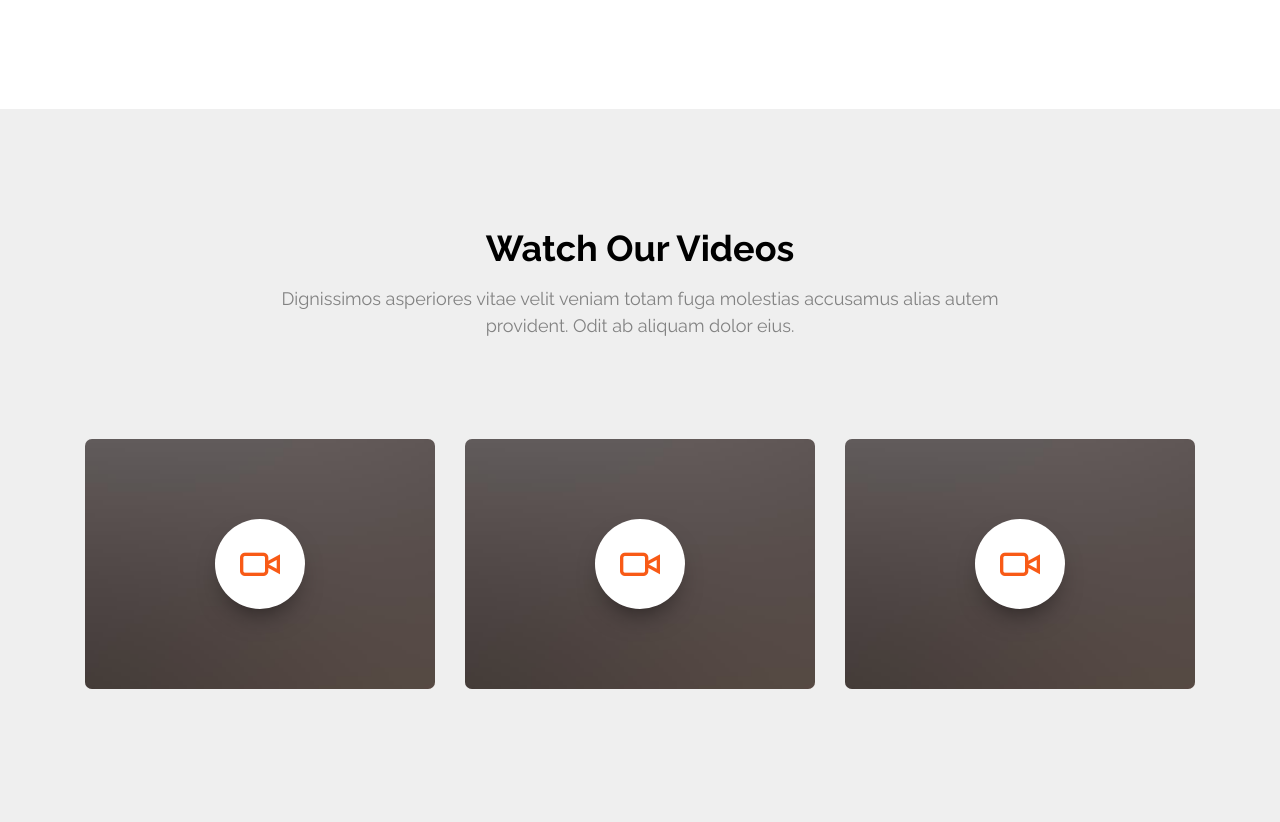
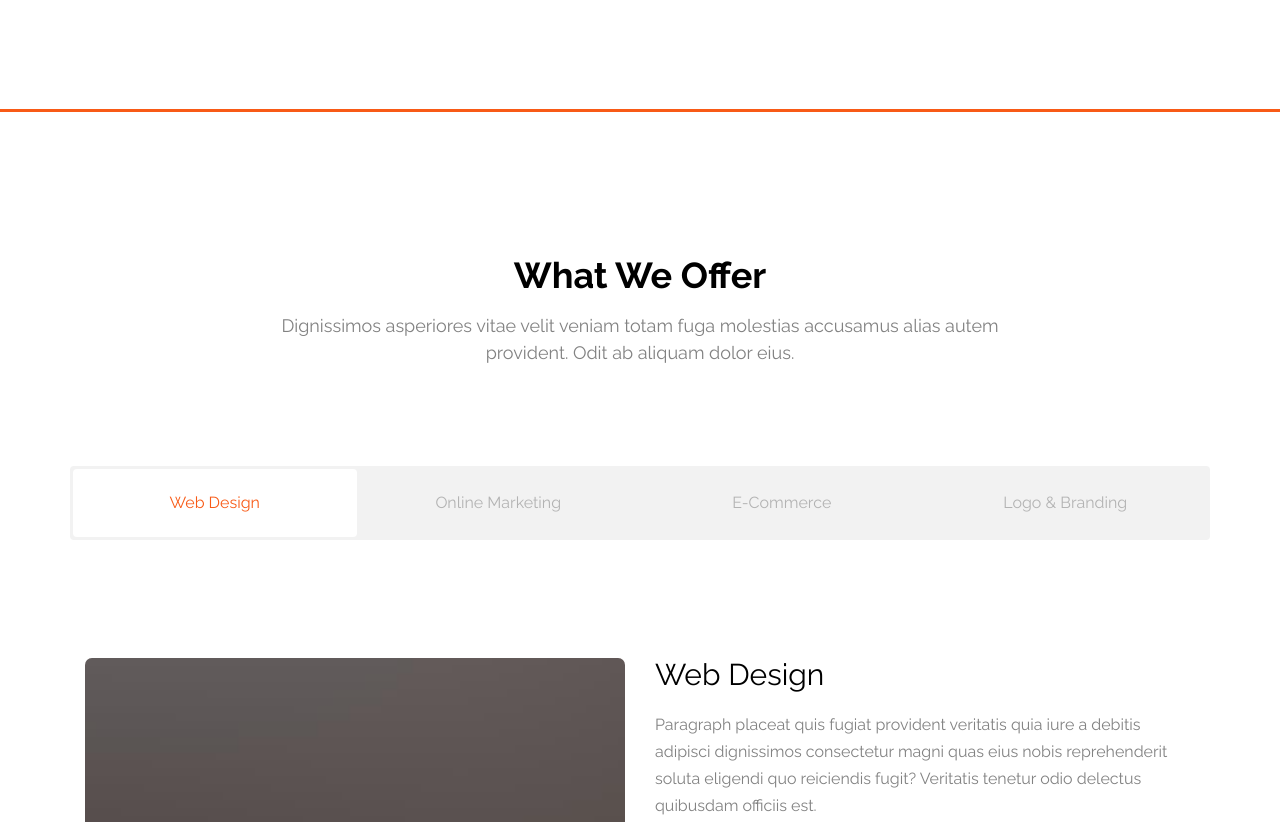
Before and after one commit to garabavlad/Multi-CoolTeam, a plain HTML site: page Web Platform/index.html in a window 1280 px wide. Shown: the part 1413-2235 px from the top of the page. Drawn offline with Linux system fonts and the light colour scheme; files whose address does not match are found by name.

Commit message:
Add existing file

```diff
--- a/Web Platform/css/style.css
+++ b/Web Platform/css/style.css
@@ -90,6 +90,8 @@ h1, h2, h3, h4, h5, h6, figure {
   margin: 0 auto;
   padding-left: 15px;
   padding-right: 15px;
+
+
 }
 
 .gtco-nav {
@@ -603,6 +605,7 @@ form label {
   float: left;
   width: 100%;
 }
+
 
 .feature-center {
   text-align: center;
@@ -1399,4 +1402,11 @@ form label {
   opacity: 0;
 }
 
+.tittle-line {
+    background-color: #F85A16;
+    display: inline-block;
+    height: 3px;
+    margin-bottom: 16px;
+    width: 100%;
+}
 /*# sourceMappingURL=style.css.map */
--- a/Web Platform/index.html
+++ b/Web Platform/index.html
@@ -112,8 +112,8 @@
 		</div>
 	</header>
 
-	<div id="gtco-features">
-		<div class="gtco-container">
+	<div id="gtco-features" >
+		<div class="gtco-container" >
 			<div class="row">
 				<div class="col-md-4 col-sm-4">
 					<div class="feature-center animate-box" data-animate-effect="fadeIn">
@@ -146,10 +146,13 @@
 					</div>
 				</div>
 			</div>
+
 		</div>
-	</div>
 
-	<div id="gtco-features-2">
+	</div><span class="tittle-line"></span>
+
+						<!--<div class="col-md-3 col-sm-6 animate-box">
+	 <div id="gtco-features-2">
 		<div class="gtco-container">
 			<div class="row">
 				<div class="col-md-8 col-md-offset-2 text-center gtco-heading">
@@ -217,7 +220,6 @@
 								<span class="counter-label">Projects Done</span>
 							</div>
 						</div>
-						<div class="col-md-3 col-sm-6 animate-box">
 							<div class="feature-center">
 								<span class="icon">
 									<i class="icon-clock"></i>
@@ -281,9 +283,10 @@
 				</div>
 			</div>
 		</div>
-	</div>
+	</div> -->
 
-	<div id="gtco-services">
+	<div id="gtco-services" >
+		<!-- <span class="tittle-line"></span> -->
 		<div class="gtco-container">
 
 			<div class="row animate-box">
```
